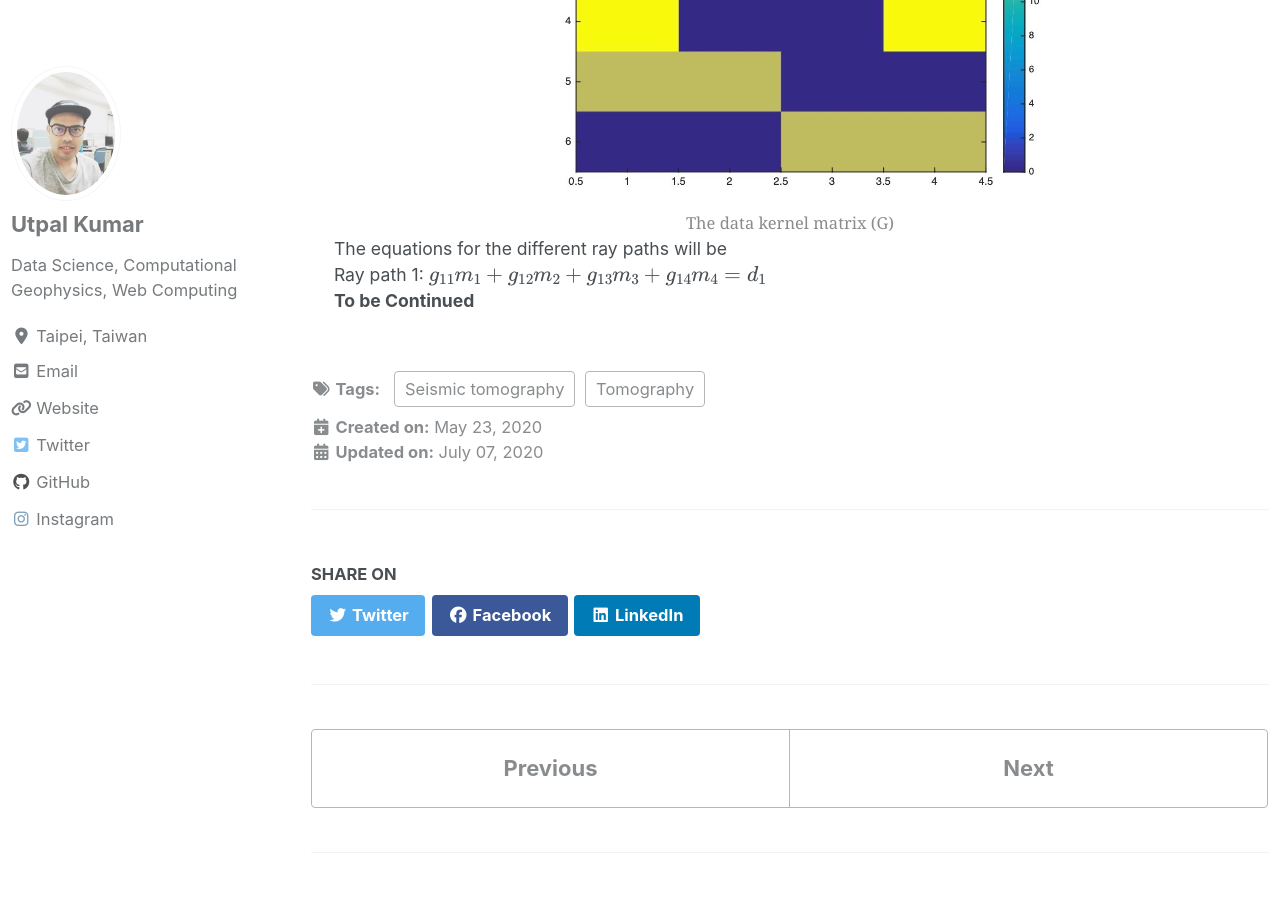
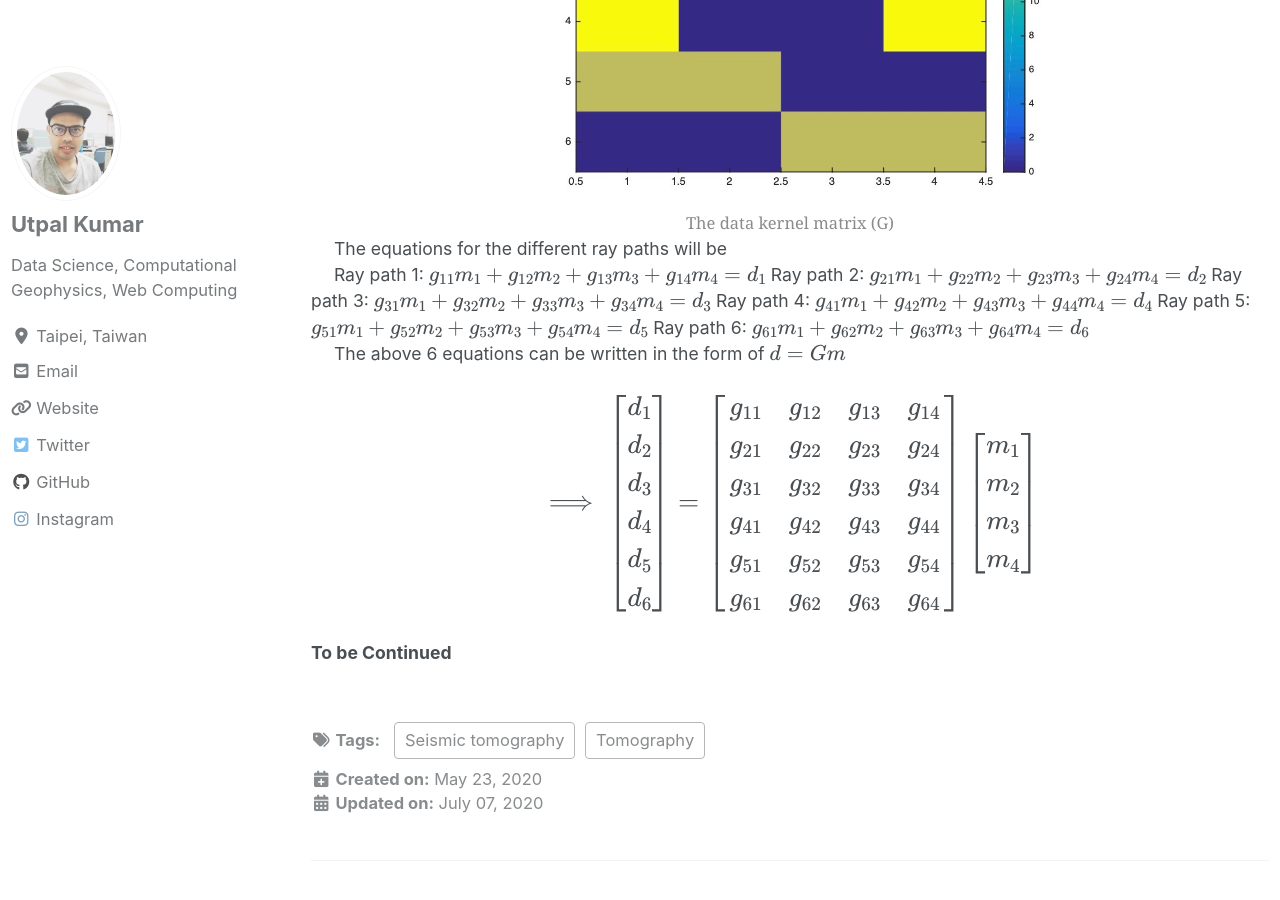
Before and after one commit to apexcodings/earthinversion.github.io, a Jekyll site: the page built from _posts/2020-05-23-numerical-tests-travel-time-tomography.md, in a window 1280 px wide and 900 px high, scrolled down 4265 px. Built offline with Jekyll 4.4.1, drawn with Linux system fonts in a browser that asks for light colours; cached includes are drawn as plain includes; nearby versions of some CDN libraries; formulas are drawn with MathJax 3; comment, search, counter and statistics services are not loaded; some of the changed text lies outside the part shown.

Commit message:
automator Tue Jul  7 10:59:30 CST 2020

```diff
--- a/_posts/2020-05-23-numerical-tests-travel-time-tomography.md
+++ b/_posts/2020-05-23-numerical-tests-travel-time-tomography.md
@@ -118,5 +118,55 @@ Ray path 1:
 $$
 𝑔_{11} 𝑚_1 + 𝑔_{12} 𝑚_2 + 𝑔_{13} 𝑚_3 + 𝑔_{14} 𝑚_4 = 𝑑_1
 $$
+Ray path 2:
+$$
+𝑔_{21} 𝑚_1 + 𝑔_{22} 𝑚_2 + 𝑔_{23} 𝑚_3 + 𝑔_{24} 𝑚_4 = 𝑑_2
+$$
+Ray path 3:
+$$
+𝑔_{31} 𝑚_1 + 𝑔_{32} 𝑚_2 + 𝑔_{33} 𝑚_3 + 𝑔_{34} 𝑚_4 = 𝑑_3
+$$
+Ray path 4:
+$$
+𝑔_{41} 𝑚_1 + 𝑔_{42} 𝑚_2 + 𝑔_{43} 𝑚_3 + 𝑔_{44} 𝑚_4 = 𝑑_4
+$$
+Ray path 5:
+$$
+𝑔_{51} 𝑚_1 + 𝑔_{52} 𝑚_2 + 𝑔_{53} 𝑚_3 + 𝑔_{54} 𝑚_4 = 𝑑_5
+$$
+Ray path 6:
+$$
+𝑔_{61} 𝑚_1 + 𝑔_{62} 𝑚_2 + 𝑔_{63} 𝑚_3 + 𝑔_{64} 𝑚_4 = 𝑑_6
+$$
+
+The above 6 equations can be written in the form of
+$$
+d = Gm
+$$
+
+$$
+\implies \begin{bmatrix}
+   d_1 \\
+   d_2 \\
+   d_3 \\
+   d_4 \\
+   d_5 \\
+   d_6
+\end{bmatrix} =
+\begin{bmatrix}
+   g_{11} & g_{12} & g_{13} & g_{14} \\
+   g_{21} & g_{22} & g_{23} & g_{24} \\
+   g_{31} & g_{32} & g_{33} & g_{34} \\
+   g_{41} & g_{42} & g_{43} & g_{44} \\
+   g_{51} & g_{52} & g_{53} & g_{54} \\
+   g_{61} & g_{62} & g_{63} & g_{64}
+\end{bmatrix}
+\begin{bmatrix}
+   m_1 \\
+   m_2 \\
+   m_3 \\
+   m_4
+\end{bmatrix}
+$$
 
 __To be Continued__
```
